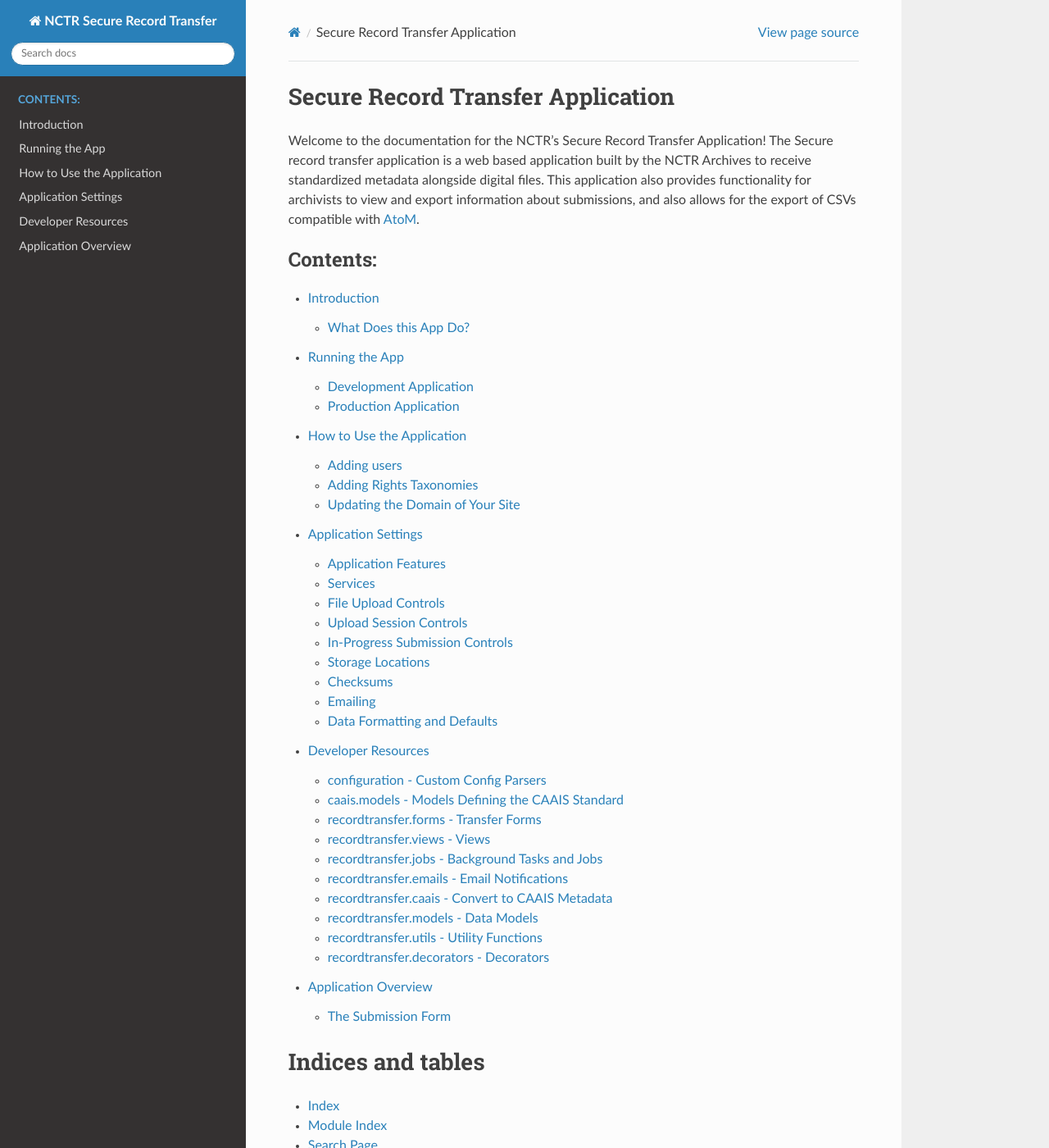
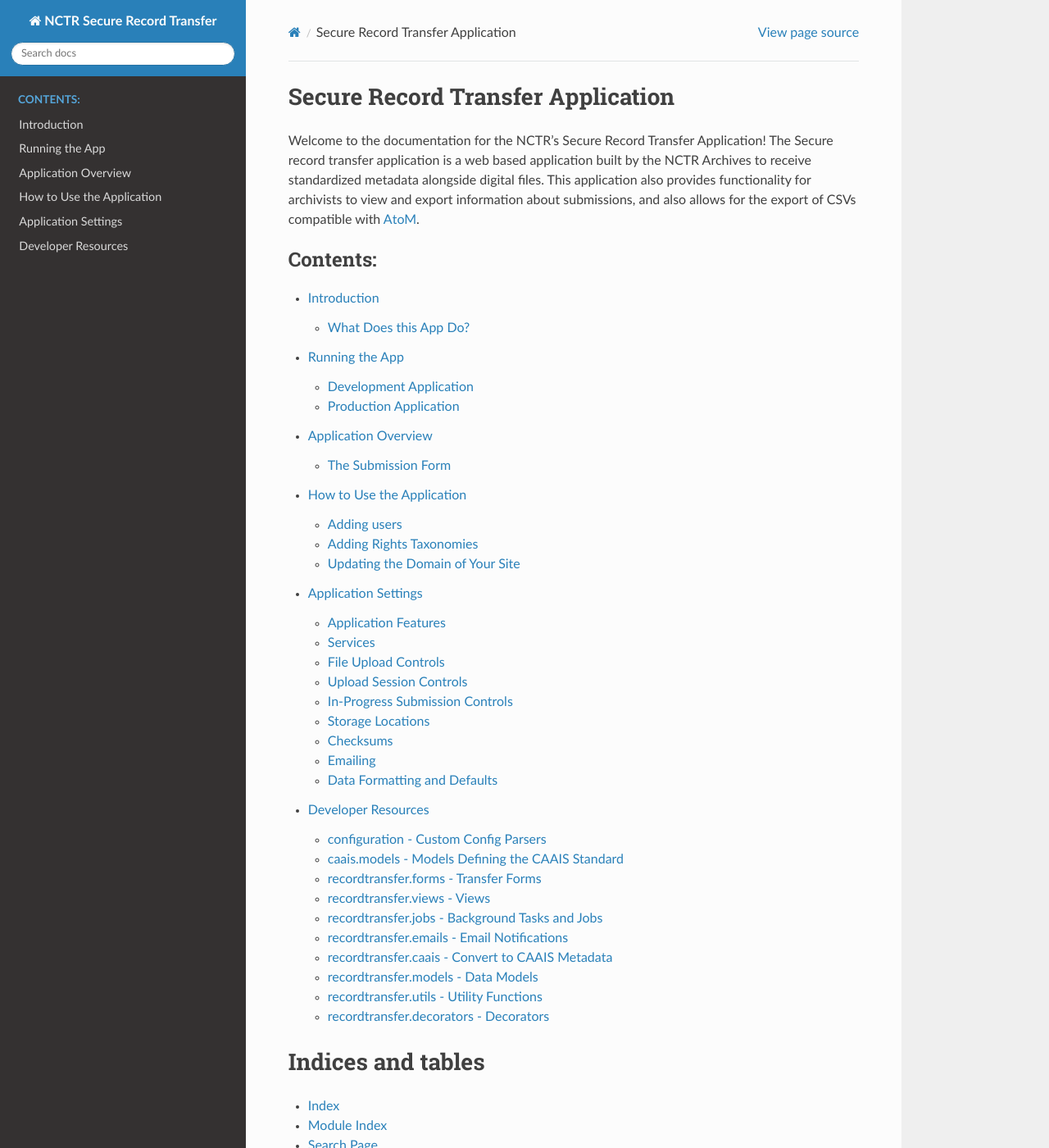
Before and after one commit to NationalCentreTruthReconciliation/Secure-Record-Transfer, a Sphinx documentation site: the page built from docs/index.rst, in a window 1280 px wide and 1400 px high. Shown: the whole window at 82% size. Built offline with Sphinx 7.4.7 and the Read the Docs theme 3.1.0, drawn with Linux system fonts in a browser that asks for light colours.

```diff
--- a/docs/index.rst
+++ b/docs/index.rst
@@ -13,10 +13,10 @@ with `AtoM <https://accesstomemory.org/en/>`_.
 
    introduction/index
    running/index
+   application_overview/index
    howtouse/index
    settings/index
    code/index
-   application_overview/index
 
 
 Indices and tables
```
